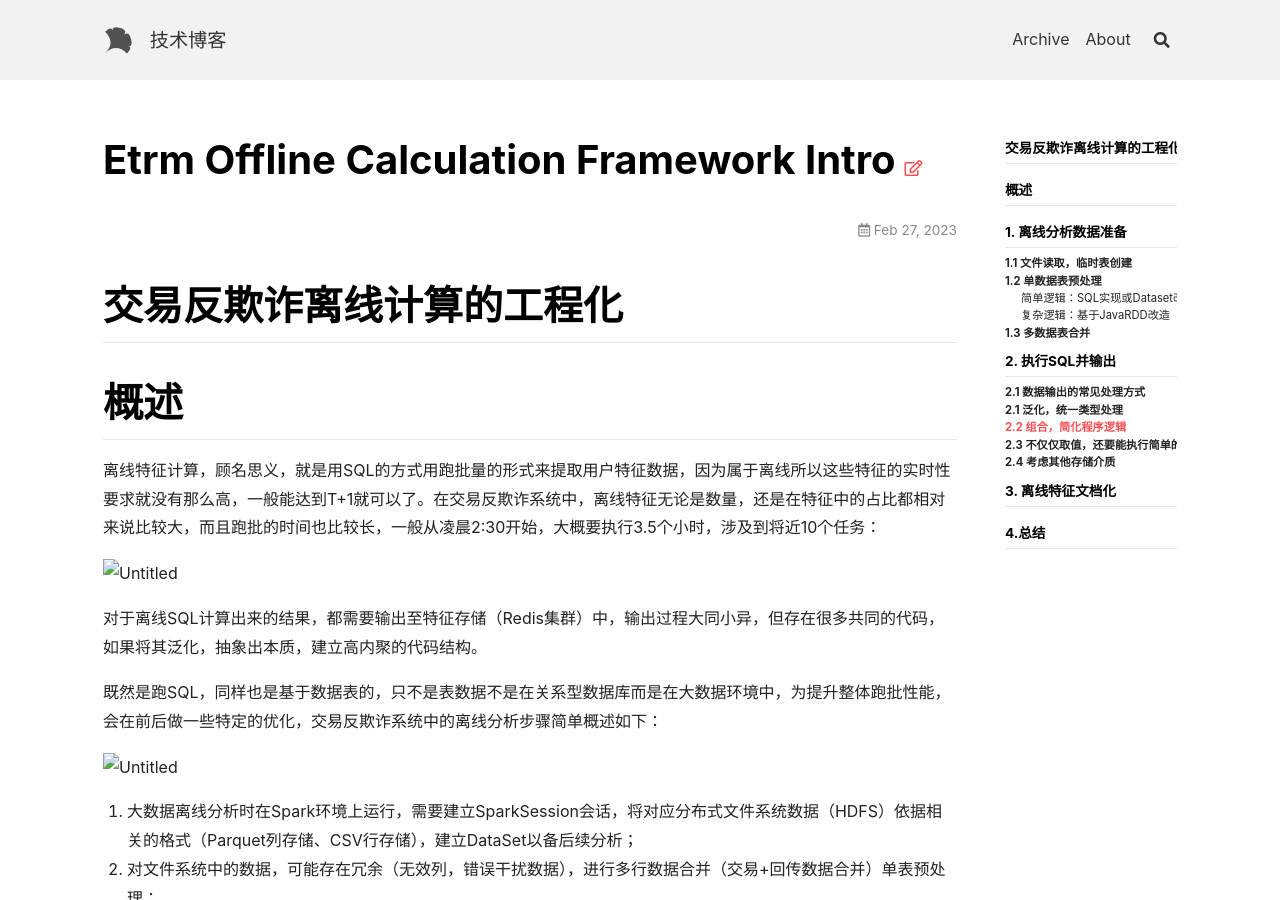
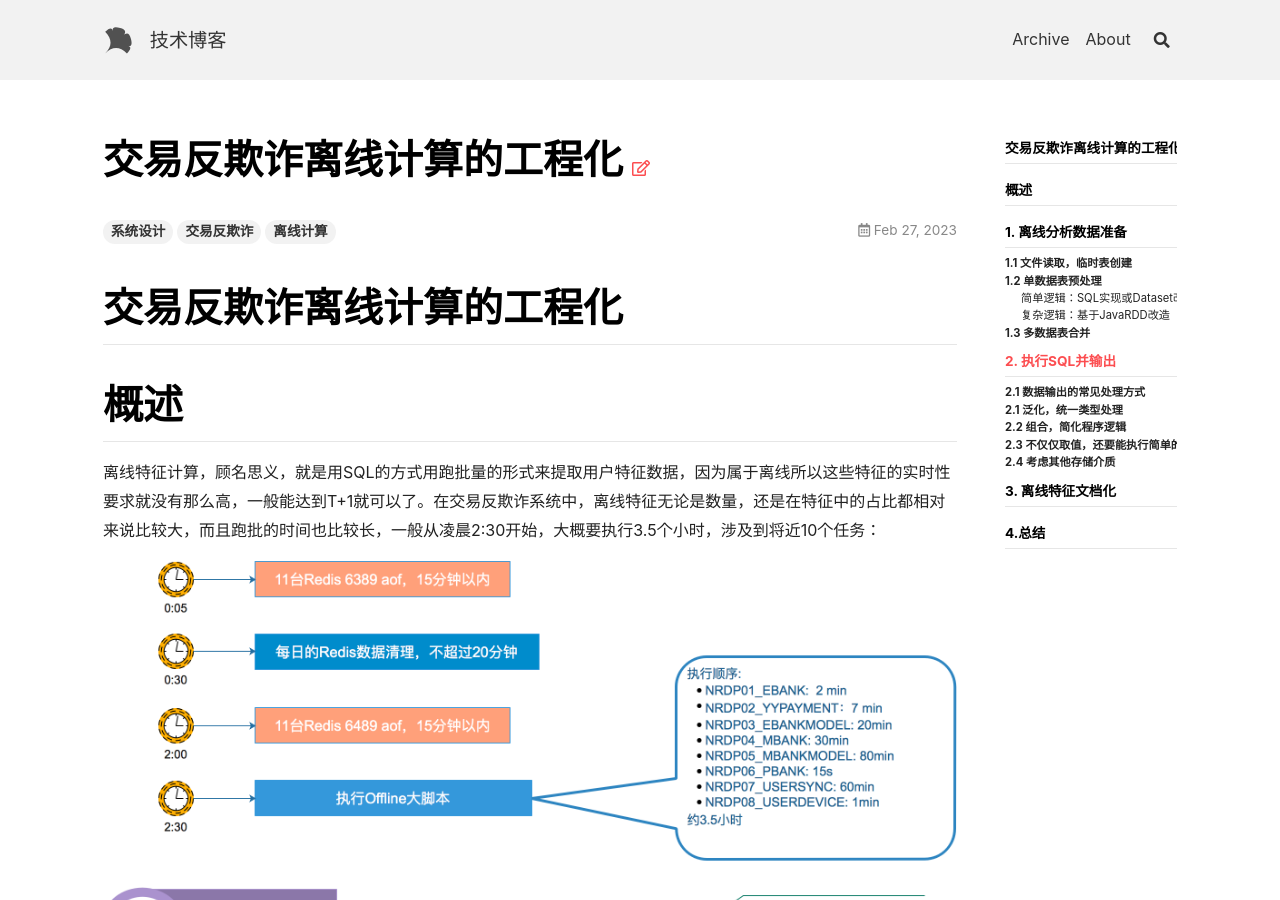
Before and after one commit to letwechat/letwechat.github.io, a Jekyll site: the page built from _posts/2023-02-27-etrm-offline-calculation-framework-intro.md, in a window 1280 px wide and 900 px high. Built offline with Jekyll 4.4.1, drawn with Linux system fonts in a browser that asks for light colours; nearby versions of some CDN libraries; part of the change alters nothing that is shown.

Commit message:
2023-02-27-etrm-offline-calculation-framework-intro.md

```diff
--- a/_posts/2023-02-27-etrm-offline-calculation-framework-intro.md
+++ b/_posts/2023-02-27-etrm-offline-calculation-framework-intro.md
@@ -1,16 +1,21 @@
+---
+title: 交易反欺诈离线计算的工程化
+tags: 系统设计 交易反欺诈 离线计算
+---
+
 # 交易反欺诈离线计算的工程化
 
 # 概述
 
 离线特征计算，顾名思义，就是用SQL的方式用跑批量的形式来提取用户特征数据，因为属于离线所以这些特征的实时性要求就没有那么高，一般能达到T+1就可以了。在交易反欺诈系统中，离线特征无论是数量，还是在特征中的占比都相对来说比较大，而且跑批的时间也比较长，一般从凌晨2:30开始，大概要执行3.5个小时，涉及到将近10个任务：
 
-![Untitled](./2023-02-27/Untitled.png)
+![Untitled](/assets/images/blogs/20230227/Untitled.png)
 
 对于离线SQL计算出来的结果，都需要输出至特征存储（Redis集群）中，输出过程大同小异，但存在很多共同的代码，如果将其泛化，抽象出本质，建立高内聚的代码结构。
 
 既然是跑SQL，同样也是基于数据表的，只不是表数据不是在关系型数据库而是在大数据环境中，为提升整体跑批性能，会在前后做一些特定的优化，交易反欺诈系统中的离线分析步骤简单概述如下：
 
-![Untitled](./2023-02-27/Untitled%201.png)
+![Untitled](/assets/images/blogs/20230227/Untitled%201.png)
 
 1. 大数据离线分析时在Spark环境上运行，需要建立SparkSession会话，将对应分布式文件系统数据（HDFS）依据相关的格式（Parquet列存储、CSV行存储），建立DataSet以备后续分析；
 2. 对文件系统中的数据，可能存在冗余（无效列，错误干扰数据），进行多行数据合并（交易+回传数据合并）单表预处理；
@@ -20,7 +25,7 @@
 
 工程角度的基本类图如下，后续章节将会分步骤描述过程：
 
-![Untitled](./2023-02-27/Untitled%202.png)
+![Untitled](/assets/images/blogs/20230227/Untitled%202.png)
 
 # 1. 离线分析数据准备
 
@@ -39,7 +44,7 @@ doCreateMergedTempTable(sparkSession);
 
 对于Parquet列式存储的临时表创建实现HdfsDatasetTableCreator，其概要过程如下：
 
-![Untitled](./2023-02-27/Untitled%203.png)
+![Untitled](/assets/images/blogs/20230227/Untitled%203.png)
 
 .parquet()方法指明其读取的数据文件为parquet列式存储文件，其参数为分布式文件系统HDFS路径，读取后的Dataset<Row>对象就可以用createOrReplaceView()来创建临时表了，需要注意的是该临时表仅在该Session中有效，当任务执行完成或异常结束时就不存在了，不同的Session使用相同名称的临时表也是可行的，临时表在Session之间是非共享且不可见的。
 
@@ -65,7 +70,7 @@ doCreateMergedTempTable(sparkSession);
 
 如果是简单的去除不必要的列，或是可通过SQL表示出来的操作，可以直接基于Dataset<Row>对象来进行处理，如下面代码只选取部分被用到的字段列表：
 
-![Untitled](./2023-02-27/Untitled%204.png)
+![Untitled](/assets/images/blogs/20230227/Untitled%204.png)
 
 但当逻辑复杂到已经不能用SQL表示了，例如合并后根据时间顺序找出最终状态，并去除某些干扰数据和时间顺序上不可能出现的逻辑，就需要借助更为复杂的API编程了。
 
@@ -75,7 +80,7 @@ SQL的语义毕竟表达能力有限，如果业务逻辑稍微复杂，就得
 
 在某业务场景中，就根据渠道特定的业务逻辑合并数据，并将其转换回Dataset，这样一来需要特殊处理的SQL被省去了，无论是性能上，还是SQL可读性和结果准确性上都有着极大的提升。
 
-![Untitled](./2023-02-27/Untitled%205.png)
+![Untitled](/assets/images/blogs/20230227/Untitled%205.png)
 
 ## 1.3 多数据表合并
 
@@ -83,7 +88,7 @@ SQL的语义毕竟表达能力有限，如果业务逻辑稍微复杂，就得
 
 与单表合并类似，多数据表合并也可根据复杂程度的不同，选择SQL或RDD两种方式处理。
 
-![Untitled](./2023-02-27/Untitled%206.png)
+![Untitled](/assets/images/blogs/20230227/Untitled%206.png)
 
 # 2. 执行SQL并输出
 
@@ -131,7 +136,7 @@ protected void writeHandler(Iterator<Row> rows, JedisClusterPipeline jcp){
 
 假如能够将SQL中的field和具体操作对应起来，将会极大加速研发过程，最终达到下面的目标：
 
-![Untitled](./2023-02-27/Untitled%207.png)
+![Untitled](/assets/images/blogs/20230227/Untitled%207.png)
 
 在executeSql中选出的字段，每条数据分别进行 Del，Sadd, Expire 操作，比如Del，就会删除“前缀+ payee_acno字段值”的key，这样就容易理解了。
 
@@ -200,7 +205,7 @@ protected String convertedVariable(ImportVariable importVariable, Row variables)
 
 例如我们要对SQL跑取的客户号cif_no某个特征进行先Del再Hset并设置Expire，那么Del，HSet，Expire就属于叠加操作，且它们之间除了执行顺序，无耦合关系，使用继承的方式设计抽象类型AbstractPatternBasedRowOperation，并组合ImportVariable，来实现单个操作，下面举例说明。
 
-![Untitled](./2023-02-27/Untitled%208.png)
+![Untitled](/assets/images/blogs/20230227/Untitled%208.png)
 
 参考Redis的Del实现，在构造时根据传入的key进行编译，运行时先根据编译结果生成要生成的key值，使用Pipeline执行del：
 
@@ -250,25 +255,25 @@ public void doRedisOperation(Row row, RedisExecContext redisExecContext) {
 
 举个例子，String类型的SDS占用内存较大，我们在做Redis内存存储的空间优化经常要将其合并到Hash数据结构中，但由于使用JedisCluster集群结构，为避免压力都集中到单个Slot，还需要将Key值哈希分片化，引入类似下面的函数来对key进行处理：
 
-![Untitled](./2023-02-27/Untitled%209.png)
+![Untitled](/assets/images/blogs/20230227/Untitled%209.png)
 
 如果从抽象的角度来看，row.getAs可以视为一种特殊取值操作，${} 可以看做是直接取值函数，既然可以取值，也能在Row.getAs外围做一些特定的函数调用，获取变量的正则表达式演进成 $函数名(变量)，为兼容原有应用，将 ImportVariable 从Java类演进成接口，只暴露 convertVariableToString(Row row)方法，构建过程中不仅记录变量，还需要记录函数，在类型中引入内部静态类型：FuncVarTuple（func, var）
 
-![Untitled](./2023-02-27/Untitled%2010.png)
+![Untitled](/assets/images/blogs/20230227/Untitled%2010.png)
 
 当然，函数不能是随意写的，需要实现注册，为满足兼容条件，空字符串仍然被认为是直接获取Row；而上面提到的 RedisShareUtil.getSharedRedisKey 方法被注册进来，在最终实现的 convertVariableToString(Row)方法中，需要对自定义函数进行调用，同时能够兼容原有 Row.getValue()：
 
-![Untitled](./2023-02-27/Untitled%2011.png)
+![Untitled](/assets/images/blogs/20230227/Untitled%2011.png)
 
 在离线特征的定义中，以下面这种方式使用 splitkey函数：
 
-![Untitled](./2023-02-27/Untitled%2012.png)
+![Untitled](/assets/images/blogs/20230227/Untitled%2012.png)
 
 ## 2.4 考虑其他存储介质
 
 除了写出至Redis存储介质，还有部分离线特征在计算完成后，连带去触发相关实时特征计算，这就需要往它们之间的纽带：Kafka消息队列中发送实时消息，去触发在Flink中部署的实时特征计算模块，因此最上面的IRowOperation接口还支持Kafka类型的实现，由于这种属于特殊情况，仍采用从Row对象中直接取值的方式来实现：
 
-![Untitled](./2023-02-27/Untitled%2013.png)
+![Untitled](/assets/images/blogs/20230227/Untitled%2013.png)
 
 但是发送Kafka存在一个问题，由于我们使用了Redis的Pipeline流水线技术，Pipeline为了提升Redis操作性能，会积累一定的命令后（当前设置=500）批量提交，这就导致了部分Kafka消息被Flink实时任务消费处理了，但Redis集群中并不存在任务的尴尬情况，因此还需要使用观察者模式将Pipeline的sync周期管理起来，特别定了3个接口：
 
@@ -276,7 +281,7 @@ public void doRedisOperation(Row row, RedisExecContext redisExecContext) {
 - finish()：SQL执行结束，注销观察者；
 - doCallback()：Pipeline.sync()执行完成，累积在内存中的ProducerRecord统一发送，当然，这可能会导致一些问题，比如executor程序崩溃导致堆积的消息并没有完全被释放，但同时Pipeline也会丢失未同步的数据，好在大数据集群能够保证总是能够执行成功一次，只要保证后置任务的幂等性数据正确性就不会出问题。
 
-![Untitled](./2023-02-27/Untitled%2014.png)
+![Untitled](/assets/images/blogs/20230227/Untitled%2014.png)
 
 # 3. 离线特征文档化
 
@@ -292,7 +297,7 @@ public void doRedisOperation(Row row, RedisExecContext redisExecContext) {
 
 可以看出这三类接口之间是包含的关系，如果我们要将其文档化，可参考设计模式中的 Composite模式（组合模式），借助每个接口重写的 toString()方法，导出对应文档。
 
-![Untitled](./2023-02-27/Untitled%2015.png)
+![Untitled](/assets/images/blogs/20230227/Untitled%2015.png)
 
 举例说明，由于我们导出的文档是自动更新到wiki中的，类似MarkDown的格式，代码类似如下：
 
@@ -320,7 +325,7 @@ public String toString() {
 
 最终导出的文档格式如下，能够完整反映出离线特征的特性：
 
-![Untitled](./2023-02-27/Untitled%2016.png)
+![Untitled](/assets/images/blogs/20230227/Untitled%2016.png)
 
 # 4.总结
 
```
Also changed, not shown: assets/images/blogs/20230227/Untitled 1.png (renamed from _posts/2023-02-27/Untitled 1.png), assets/images/blogs/20230227/Untitled 10.png (renamed from _posts/2023-02-27/Untitled 10.png), assets/images/blogs/20230227/Untitled 11.png (renamed from _posts/2023-02-27/Untitled 11.png), assets/images/blogs/20230227/Untitled 12.png (renamed from _posts/2023-02-27/Untitled 12.png), assets/images/blogs/20230227/Untitled 13.png (renamed from _posts/2023-02-27/Untitled 13.png), assets/images/blogs/20230227/Untitled 14.png (renamed from _posts/2023-02-27/Untitled 14.png), assets/images/blogs/20230227/Untitled 15.png (renamed from _posts/2023-02-27/Untitled 15.png), assets/images/blogs/20230227/Untitled 16.png (renamed from _posts/2023-02-27/Untitled 16.png), assets/images/blogs/20230227/Untitled 2.png (renamed from _posts/2023-02-27/Untitled 2.png), assets/images/blogs/20230227/Untitled 3.png (renamed from _posts/2023-02-27/Untitled 3.png), assets/images/blogs/20230227/Untitled 4.png (renamed from _posts/2023-02-27/Untitled 4.png), assets/images/blogs/20230227/Untitled 5.png (renamed from _posts/2023-02-27/Untitled 5.png), assets/images/blogs/20230227/Untitled 6.png (renamed from _posts/2023-02-27/Untitled 6.png), assets/images/blogs/20230227/Untitled 7.png (renamed from _posts/2023-02-27/Untitled 7.png), 3 more files.
